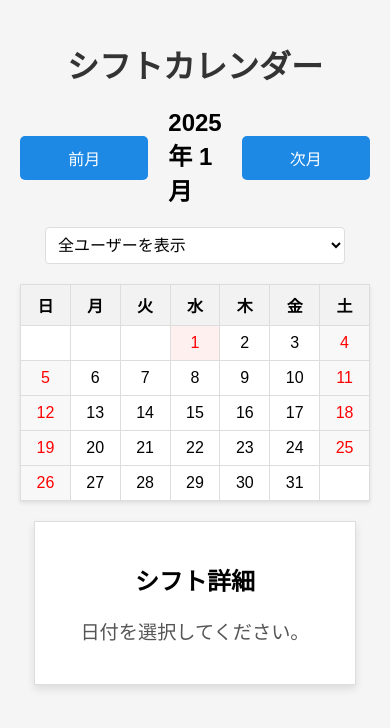
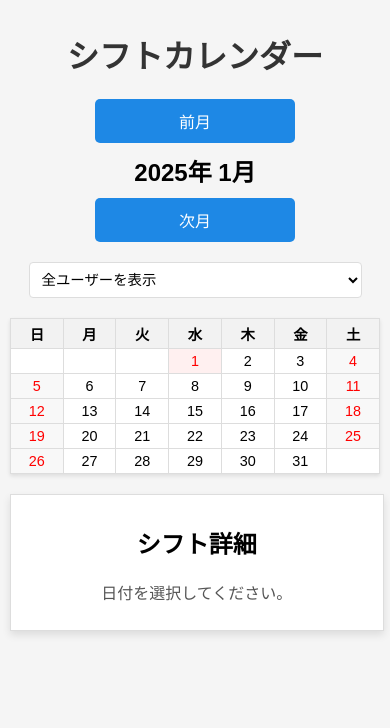
Before and after one commit to rakukofu/shift.form, a Flask app: page /viewer in a window 390 px wide. Shown: the top 728 px of the page. Run offline with Flask 3, Linux system fonts and the light colour scheme; a user stored in the database is signed in; some libraries are stand-ins or nearby versions.

Commit message:
モバイル対応のスタイルとメタタグを追加

```diff
--- a/static/style.css
+++ b/static/style.css
@@ -262,3 +262,78 @@ select {
 #user-search option {
     padding: 8px;
 }
+
+/* モバイル対応 */
+@media screen and (max-width: 768px) {
+    body {
+        padding: 10px;
+    }
+
+    .container {
+        padding: 10px;
+    }
+
+    #calendar-header {
+        flex-direction: column;
+        gap: 10px;
+    }
+
+    #calendar-header button {
+        width: 100%;
+        max-width: 200px;
+    }
+
+    .calendar-title {
+        font-size: 1.4rem;
+        margin: 10px 0;
+    }
+
+    table {
+        font-size: 0.9rem;
+    }
+
+    th, td {
+        padding: 4px;
+    }
+
+    .morning, .afternoon {
+        margin: 2px 0;
+    }
+
+    select {
+        padding: 4px;
+        font-size: 0.9rem;
+    }
+
+    #shift-form {
+        padding: 10px;
+    }
+
+    #details-container {
+        width: 95%;
+        padding: 10px;
+    }
+
+    #details-content p {
+        font-size: 1rem;
+    }
+
+    #search-container {
+        max-width: 90%;
+    }
+
+    #user-search {
+        font-size: 0.9rem;
+    }
+}
+
+/* タブレット対応 */
+@media screen and (min-width: 769px) and (max-width: 1024px) {
+    #shift-form {
+        max-width: 95%;
+    }
+
+    #details-container {
+        width: 90%;
+    }
+}
--- a/templates/viewer.html
+++ b/templates/viewer.html
@@ -2,7 +2,7 @@
 <html lang="ja">
 <head>
     <meta charset="UTF-8">
-    <meta name="viewport" content="width=device-width, initial-scale=1.0">
+    <meta name="viewport" content="width=device-width, initial-scale=1.0, maximum-scale=1.0, user-scalable=no">
     <title>シフトカレンダー</title>
     <link rel="stylesheet" href="{{ url_for('static', filename='style.css') }}">
 	<link rel="icon" href="{{ url_for('static', filename='favicon.ico') }}">
```
